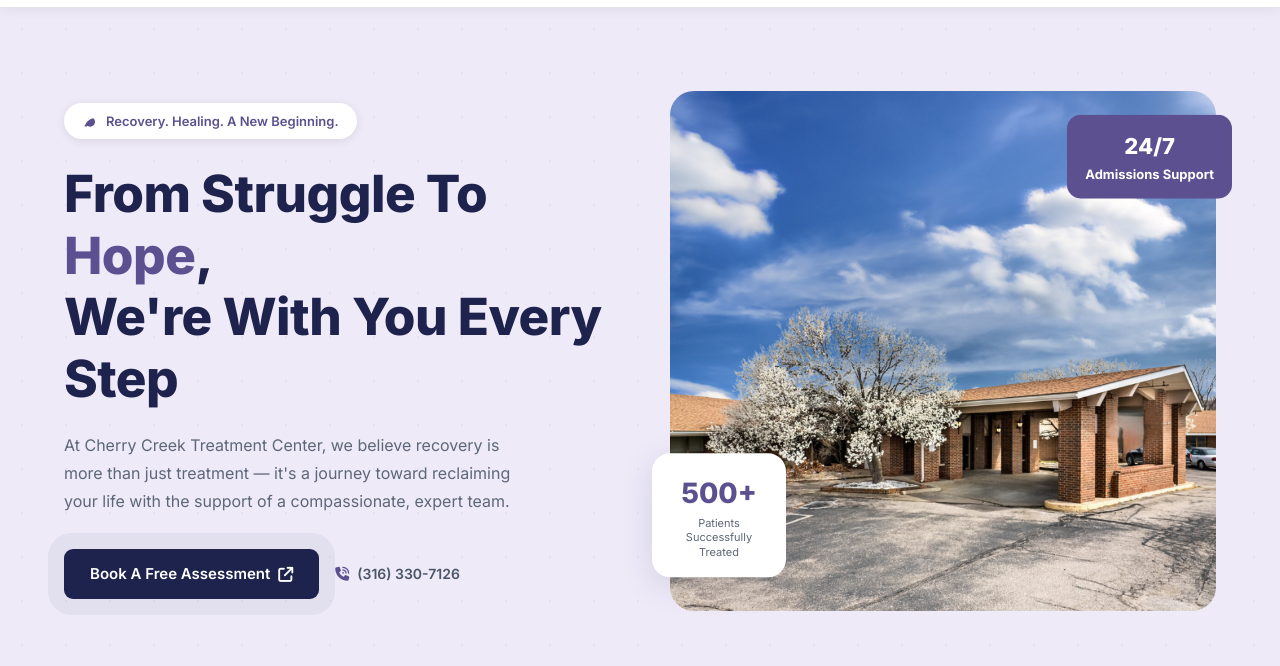
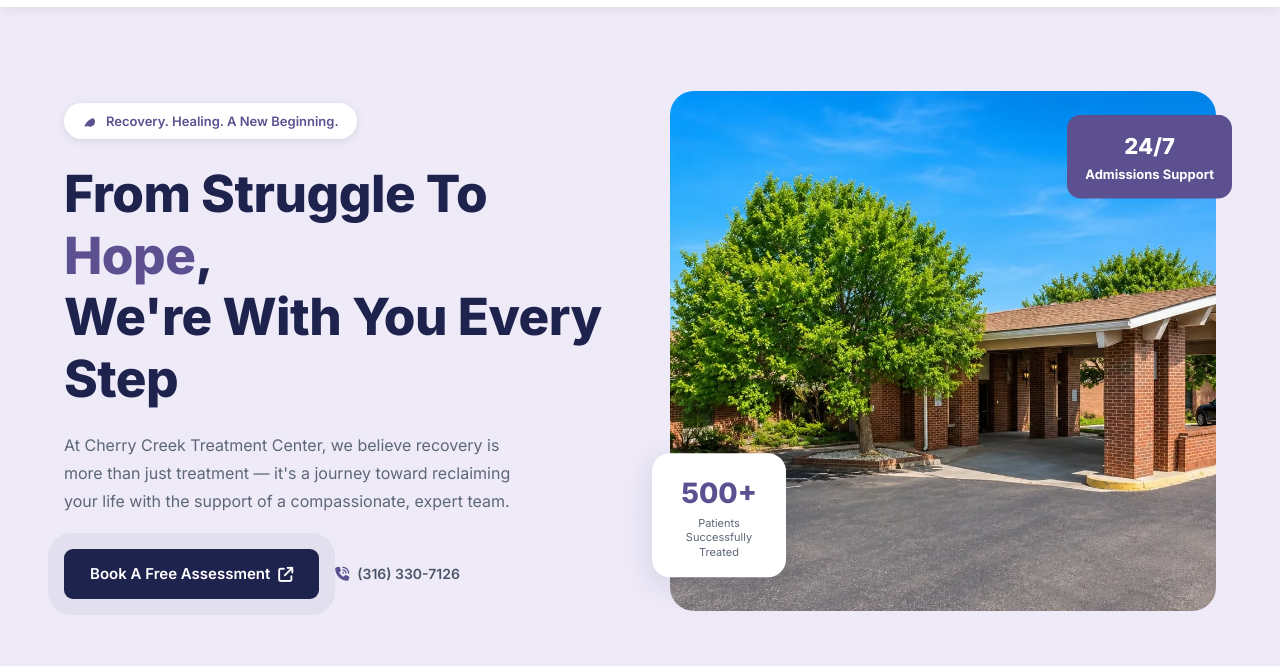
Before and after one commit to hertzkajacobs/CCTC-Website, a plain HTML site: page index.html in a window 1280 px wide. Shown: the part 134-800 px from the top of the page. Drawn offline with nearby package versions, Linux system fonts and the light colour scheme.

Commit message:
Swap home page hero photo for new entrance photo
Co-Authored-By: Claude Opus 5.5 <noreply@anthropic.com>
Claude-Session: https://claude.ai/code/session_01M9m7FvJHodecDEG49PgESi

```diff
--- a/index.html
+++ b/index.html
@@ -143,7 +143,7 @@
       </div>
     </div>
     <div class="hero-image">
-      <img src="pics/www.reallygreatsite.com%20(2).png" alt="Cherry Creek Treatment Center facility exterior in Wichita, Kansas" width="720" height="540" fetchpriority="high" loading="eager">
+      <img src="pics/cctc-entrance-hero.webp" alt="Brick entrance of Cherry Creek Treatment Center in Wichita, Kansas" width="1400" height="932" fetchpriority="high" loading="eager">
       <div class="hero-stat">
         <div class="num" data-target="500" data-suffix="+">500+</div>
         <div class="lbl">Patients Successfully Treated</div>
```
Also changed, not shown: pics/cctc-entrance-hero.webp (added).
